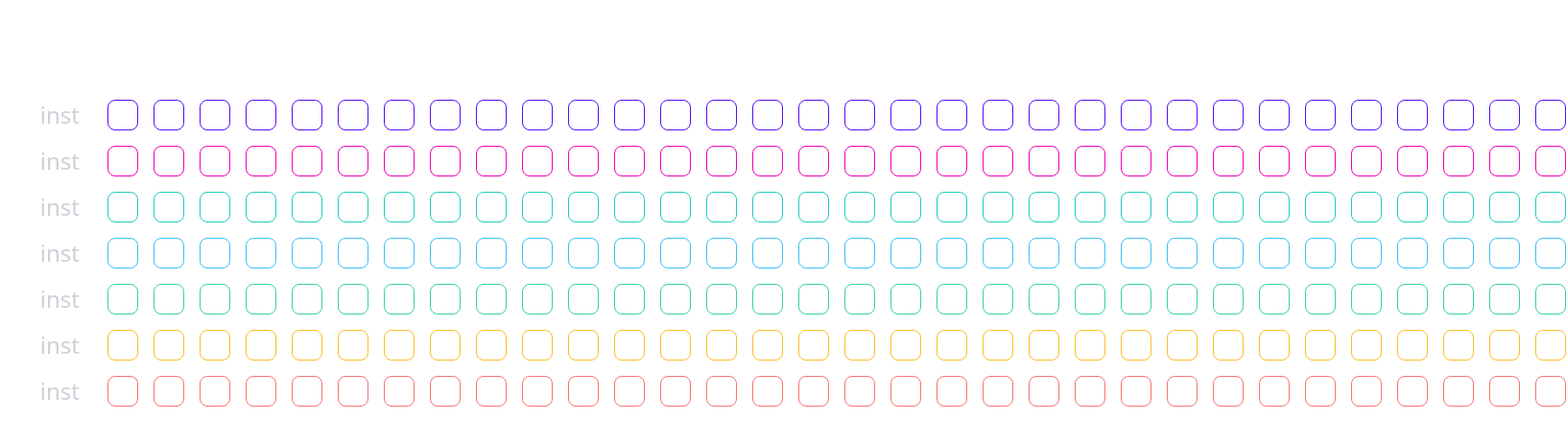
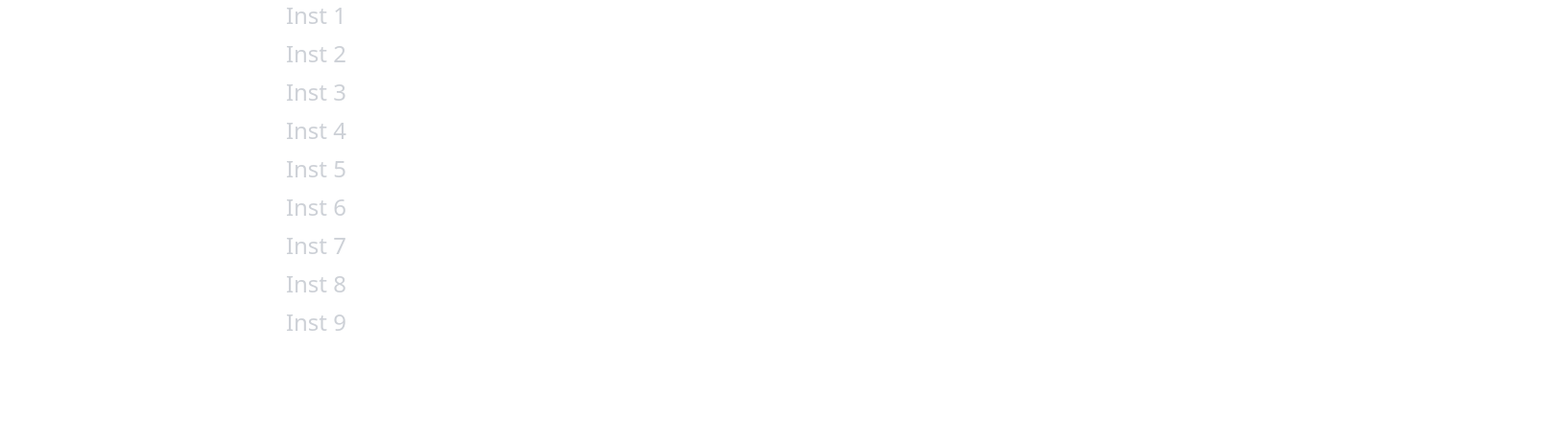
Before and after one commit to BKSchatzki/songstruct, a React (Vite) app: page / in a window 1280 px wide. Shown: the top 462 px of the page at 96% size, 1632 px wide, since content can reach past the window. Built offline with nearby package versions, Linux system fonts and the light colour scheme.

Commit message:
Begin rearchitecture, add Headers and Instruments

```diff
--- a/src/App.jsx
+++ b/src/App.jsx
@@ -1,10 +1,10 @@
 import "./index.css";
-import DivGrid from "./components/DivGrid";
+import Arrangement from "./components/Arrangement";
 
 function App() {
   return (
-    <div className="flex items-center justify-between">
-      <DivGrid />
+    <div>
+      <Arrangement />
     </div>
   );
 }
--- /dev/null
+++ b/src/components/Arrangement.jsx
@@ -0,0 +1,24 @@
+import React from "react";
+import Headers from "./Headers";
+
+function Arrangement() {
+  const colors = [
+    "-red-500",
+    "-amber-500",
+    "-lime-500",
+    "-emerald-500",
+    "-cyan-500",
+    "-blue-500",
+    "-violet-500",
+    "-fuchsia-500",
+    "-rose-500",
+  ];
+
+  return (
+    <div>
+      <Headers colors={colors} />
+    </div>
+  );
+}
+
+export default Arrangement;
--- a/src/components/DivGrid.jsx
+++ /dev/null
@@ -1,26 +0,0 @@
-import React from "react";
-import Row from "./Row";
-
-function DivGrid() {
-  return (
-    <div className="mx-auto mt-24 flex flex-col items-center">
-      <Row rowColor="primary" />
-      <Row rowColor="secondary" />
-      <Row rowColor="accent" />
-      <Row rowColor="info" />
-      <Row rowColor="success" />
-      <Row rowColor="warning" />
-      <Row rowColor="error" />
-      {/* Dummy divs to activate DaisyUI classes as props */}
-      <div className="checkbox-primary border-primary text-primary" />
-      <div className="checkbox-secondary border-secondary text-secondary" />
-      <div className="checkbox-accent border-accent text-accent" />
-      <div className="checkbox-info border-info text-info" />
-      <div className="checkbox-success border-success text-success" />
-      <div className="checkbox-warning border-warning text-warning" />
-      <div className="checkbox-error border-error text-error" />
-    </div>
-  );
-}
-
-export default DivGrid;
--- /dev/null
+++ b/src/components/Headers.jsx
@@ -0,0 +1,16 @@
+import React from "react";
+import Instrument from "./Instrument";
+
+function Headers(props) {
+  const { colors } = props;
+
+  return (
+    <div className="flex flex-col items-start justify-start">
+      {colors.map((color, index) => (
+        <Instrument colors={color} key={index} instrumentNumber={++index} />
+      ))}
+    </div>
+  );
+}
+
+export default Headers;
--- /dev/null
+++ b/src/components/Instrument.jsx
@@ -0,0 +1,24 @@
+import React, { useState } from "react";
+
+function Instrument(props) {
+  const { colors, instrumentNumber } = props;
+  const [instrumentName, setInstrumentName] = useState("");
+
+  const handleInstrumentName = (event) => {
+    setInstrumentName(event.target.value);
+  };
+
+  return (
+    <div>
+      <input
+        className={`input input-sm mb-2 text-end align-middle text-2xl placeholder:opacity-50 text${colors}`}
+        onChange={handleInstrumentName}
+        placeholder={`Inst ${instrumentNumber}`}
+        type="text"
+        value={instrumentName}
+      />
+    </div>
+  );
+}
+
+export default Instrument;
--- /dev/null
+++ b/src/utilities/Dummy.jsx
@@ -0,0 +1,20 @@
+import React from "react";
+
+function Dummy() {
+  return (
+    <div>
+      {/* Dummy divs to activate props */}
+      <div className="text-red-500" />
+      <div className="text-amber-500" />
+      <div className="text-lime-500" />
+      <div className="text-emerald-500" />
+      <div className="text-cyan-500" />
+      <div className="text-blue-500" />
+      <div className="text-violet-500" />
+      <div className="text-fuchsia-500" />
+      <div className="text-rose-500" />
+    </div>
+  );
+}
+
+export default Dummy;
```
